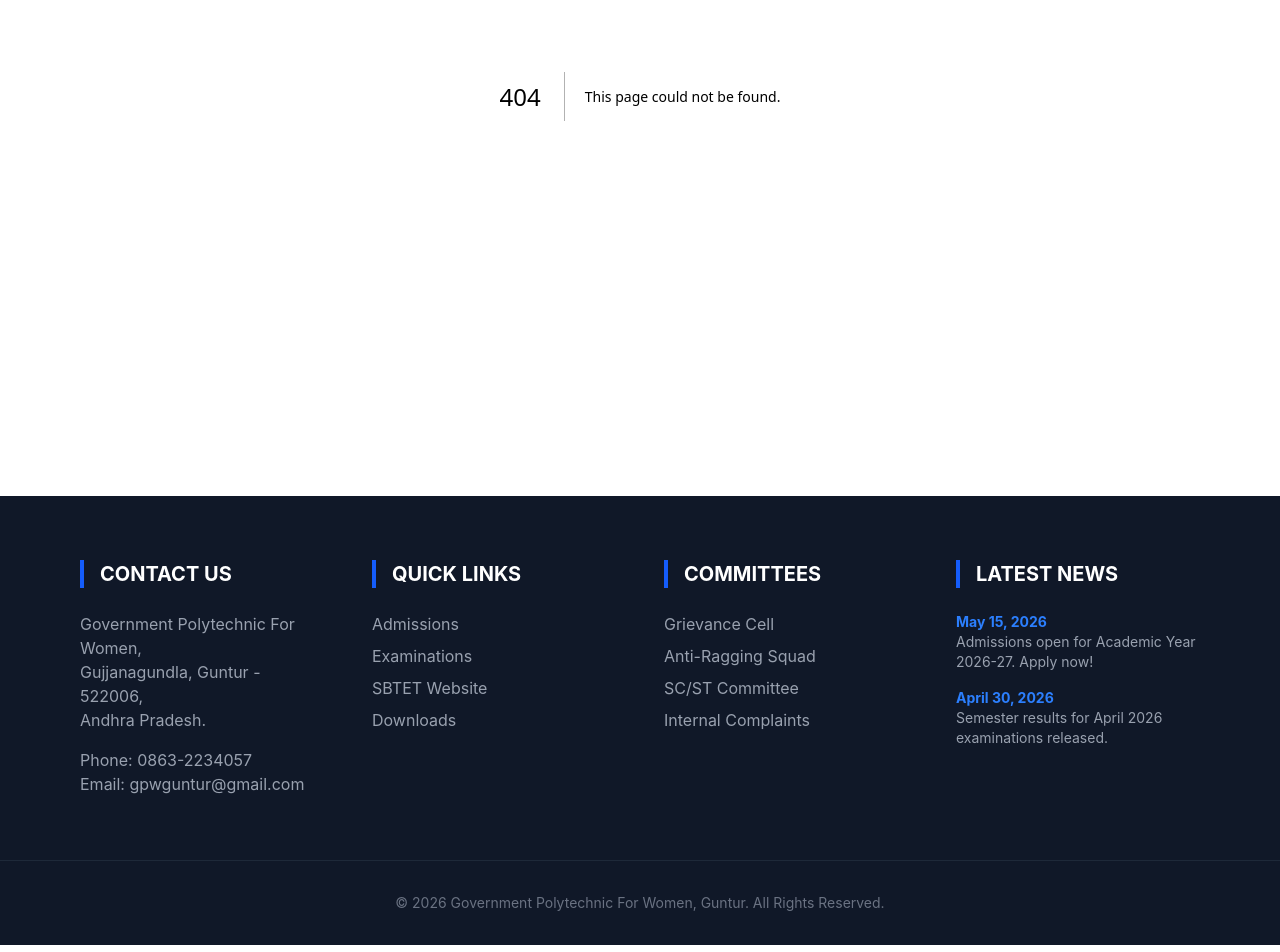
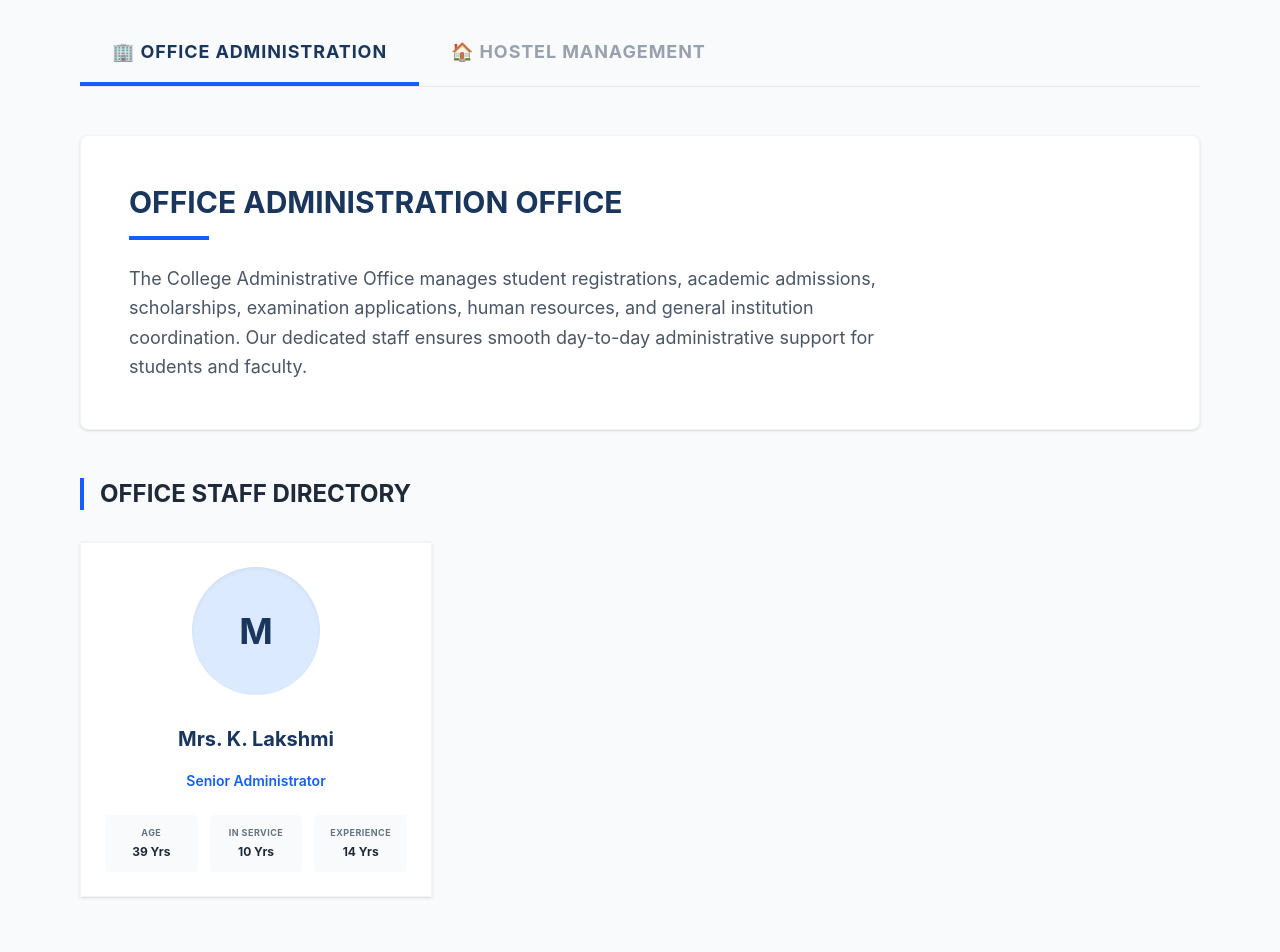
Before and after one commit to gpwwebguntur15-cmd/gpwguntur, a Next.js app: page /administration in a window 1280 px wide. Before the commit this address had no page. Shown: the part 420-1372 px from the top of the page. Built offline with nearby package versions, Linux system fonts and the light colour scheme; no server answers; the database is empty.

Commit message:
Add Administration page for Office Administration and Hostel staff

```diff
--- /dev/null
+++ b/src/app/administration/page.tsx
@@ -0,0 +1,142 @@
+"use client";
+
+import { useEffect, useState } from "react";
+import { loadLecturersDb } from "@/lib/storage";
+import { Lecturer } from "@/lib/data";
+import Link from "next/link";
+
+export default function AdministrationPage() {
+  const [staff, setStaff] = useState<Lecturer[]>([]);
+  const [isLoaded, setIsLoaded] = useState(false);
+  const [activeTab, setActiveTab] = useState<"office" | "hostel">("office");
+
+  useEffect(() => {
+    async function loadData() {
+      const list = await loadLecturersDb();
+      setStaff(list);
+      setIsLoaded(true);
+    }
+    loadData();
+  }, []);
+
+  const officeStaff = staff.filter((l) => l.dept === "office");
+  const hostelStaff = staff.filter((l) => l.dept === "hostel");
+
+  const activeStaff = activeTab === "office" ? officeStaff : hostelStaff;
+
+  return (
+    <div className="bg-gray-50 min-h-screen animate-fade-in pb-20">
+      {/* Banner */}
+      <div className="bg-college-blue py-16 text-white text-center uppercase tracking-widest font-bold">
+        <h1 className="text-4xl">Administration</h1>
+        <p className="mt-4 text-blue-200 normal-case">Managing institutional excellence and student welfare</p>
+      </div>
+
+      <div className="container mx-auto px-4 md:px-20 mt-12">
+        {/* Breadcrumbs */}
+        <nav className="flex text-sm text-gray-500 mb-8 items-center gap-2">
+          <Link href="/" className="hover:text-college-blue transition-colors">HOME</Link>
+          <span>/</span>
+          <span className="text-college-blue font-bold">ADMINISTRATION</span>
+        </nav>
+
+        {/* Tab Buttons */}
+        <div className="flex border-b border-gray-200 mb-12">
+          <button
+            onClick={() => setActiveTab("office")}
+            className={`py-4 px-8 font-bold text-lg border-b-4 transition-all uppercase tracking-wider ${
+              activeTab === "office"
+                ? "border-blue-600 text-college-blue"
+                : "border-transparent text-gray-400 hover:text-gray-600"
+            }`}
+          >
+            🏢 Office Administration
+          </button>
+          <button
+            onClick={() => setActiveTab("hostel")}
+            className={`py-4 px-8 font-bold text-lg border-b-4 transition-all uppercase tracking-wider ${
+              activeTab === "hostel"
+                ? "border-blue-600 text-college-blue"
+                : "border-transparent text-gray-400 hover:text-gray-600"
+            }`}
+          >
+            🏠 Hostel Management
+          </button>
+        </div>
+
+        {/* Section Info */}
+        <div className="bg-white p-8 md:p-12 shadow-sm border border-gray-100 rounded-lg mb-12">
+          {activeTab === "office" ? (
+            <div>
+              <h2 className="text-3xl font-bold text-college-blue mb-4 uppercase">Office Administration Office</h2>
+              <div className="w-20 h-1 bg-blue-600 mb-6"></div>
+              <p className="text-gray-600 text-lg leading-relaxed max-w-3xl">
+                The College Administrative Office manages student registrations, academic admissions, scholarships,
+                examination applications, human resources, and general institution coordination. Our dedicated staff
+                ensures smooth day-to-day administrative support for students and faculty.
+              </p>
+            </div>
+          ) : (
+            <div>
+              <h2 className="text-3xl font-bold text-college-blue mb-4 uppercase">Campus Hostel Boarding</h2>
+              <div className="w-20 h-1 bg-blue-600 mb-6"></div>
+              <p className="text-gray-600 text-lg leading-relaxed max-w-3xl">
+                Our campus hostel provides a comfortable, safe, and nurturing residential environment for female students.
+                Managed by experienced wardens and supervisors, the hostel offers high-quality dining facilities,
+                24/7 security, medical care assistance, and recreational amenities to foster mutual growth.
+              </p>
+            </div>
+          )}
+        </div>
+
+        {/* Staff Directory */}
+        <h3 className="text-2xl font-bold text-gray-800 mb-8 border-l-4 border-blue-600 pl-4 uppercase">
+          {activeTab === "office" ? "Office Staff Directory" : "Hostel Staff & Wardens"}
+        </h3>
+
+        {isLoaded && activeStaff.length > 0 ? (
+          <div className="grid grid-cols-1 md:grid-cols-2 lg:grid-cols-3 gap-8">
+            {activeStaff.map((lecturer) => (
+              <div key={lecturer.id} className="bg-white p-6 border border-gray-100 shadow-sm hover:shadow-md transition-shadow flex flex-col items-center text-center">
+                <div className="mb-6 flex flex-col items-center">
+                  {lecturer.image ? (
+                    <img
+                      src={lecturer.image}
+                      alt={lecturer.name}
+                      className="w-32 h-32 rounded-full object-cover border-4 border-gray-100 shadow-md mb-4"
+                    />
+                  ) : (
+                    <div className="w-32 h-32 bg-blue-100 rounded-full flex items-center justify-center text-college-blue text-4xl font-bold mb-4 shadow-inner">
+                      {lecturer.name.charAt(0)}
+                    </div>
+                  )}
+                  <h3 className="text-xl font-bold text-college-blue min-h-[56px] flex items-center justify-center px-2">{lecturer.name}</h3>
+                  <p className="text-blue-600 font-semibold text-sm mt-1">{lecturer.profession}</p>
+                </div>
+
+                <div className="grid grid-cols-3 gap-3 text-sm w-full mt-auto">
+                  <div className="bg-gray-50 p-3 rounded">
+                    <p className="text-gray-500 uppercase text-[9px] font-bold tracking-wider mb-1">Age</p>
+                    <p className="font-bold text-gray-800 text-xs">{lecturer.age} Yrs</p>
+                  </div>
+                  <div className="bg-gray-50 p-3 rounded">
+                    <p className="text-gray-500 uppercase text-[9px] font-bold tracking-wider mb-1">In Service</p>
+                    <p className="font-bold text-gray-800 text-xs">{lecturer.yearsInCollege} Yrs</p>
+                  </div>
+                  <div className="bg-gray-50 p-3 rounded">
+                    <p className="text-gray-500 uppercase text-[9px] font-bold tracking-wider mb-1">Experience</p>
+                    <p className="font-bold text-gray-800 text-xs">{lecturer.totalExperience} Yrs</p>
+                  </div>
+                </div>
+              </div>
+            ))}
+          </div>
+        ) : (
+          <div className="bg-white p-12 text-center border border-dashed border-gray-300 rounded-lg">
+            <p className="text-gray-500">No staff members found in this section yet.</p>
+          </div>
+        )}
+      </div>
+    </div>
+  );
+}
--- a/src/app/components/Header.tsx
+++ b/src/app/components/Header.tsx
@@ -18,6 +18,7 @@ export default function Header() {
     { href: "/", label: "HOME" },
     { href: "/about", label: "ABOUT" },
     { href: "/departments", label: "DEPARTMENTS" },
+    { href: "/administration", label: "ADMINISTRATION" },
     { href: "/facilities", label: "FACILITIES" },
     { href: "/placements", label: "PLACEMENTS" },
     { href: "/contact", label: "CONTACT" },
--- a/src/app/departments/page.tsx
+++ b/src/app/departments/page.tsx
@@ -6,8 +6,7 @@ export default function DepartmentsPage() {
     { id: "ccp", name: "Commercial And Computer Practice", desc: "Modern commerce, accounting, and computer practice skills.", icon: "📊" },
     { id: "adft", name: "ADFT", desc: "Apparel Design and Fashion Technology for creative designers.", icon: "👗" },
     { id: "pharmacy", name: "Pharmacy", desc: "Pharmaceutical sciences, chemistry, and clinical practice.", icon: "💊" },
-    { id: "general", name: "General Section", desc: "Foundational mathematics, sciences, and English humanities.", icon: "🧪" },
-    { id: "office", name: "Office administration", desc: "Institutional management, records, and administration services.", icon: "🏢" }
+    { id: "general", name: "General Section", desc: "Foundational mathematics, sciences, and English humanities.", icon: "🧪" }
   ];
 
   return (
--- a/src/app/page.tsx
+++ b/src/app/page.tsx
@@ -9,8 +9,7 @@ const departments = [
   { id: "ccp", name: "Commercial And Computer Practice", desc: "Modern commerce, accounting, and computer practice skills.", icon: "📊" },
   { id: "adft", name: "ADFT", desc: "Apparel Design and Fashion Technology for creative designers.", icon: "👗" },
   { id: "pharmacy", name: "Pharmacy", desc: "Pharmaceutical sciences, chemistry, and clinical practice.", icon: "💊" },
-  { id: "general", name: "General Section", desc: "Foundational mathematics, sciences, and English humanities.", icon: "🧪" },
-  { id: "office", name: "Office administration", desc: "Institutional management, records, and administration services.", icon: "🏢" }
+  { id: "general", name: "General Section", desc: "Foundational mathematics, sciences, and English humanities.", icon: "🧪" }
 ];
 
 export default function Home() {
```
